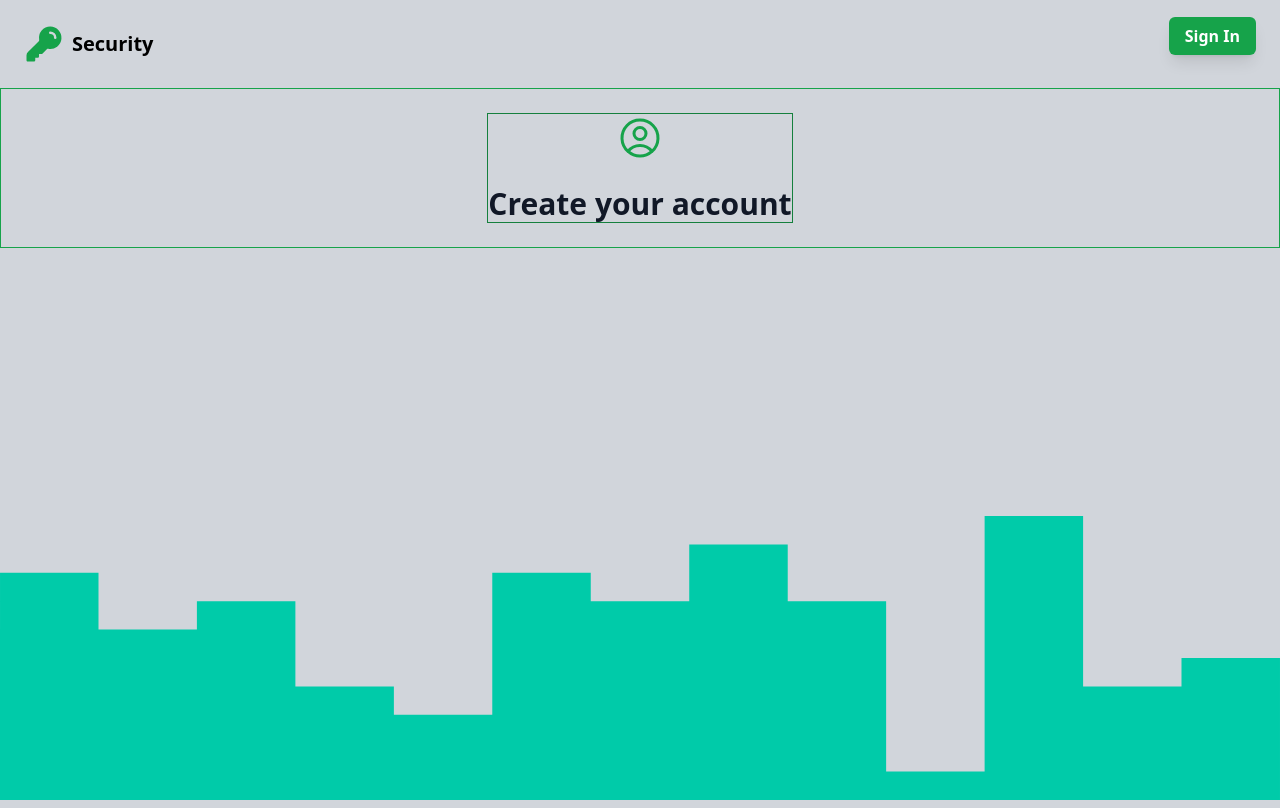
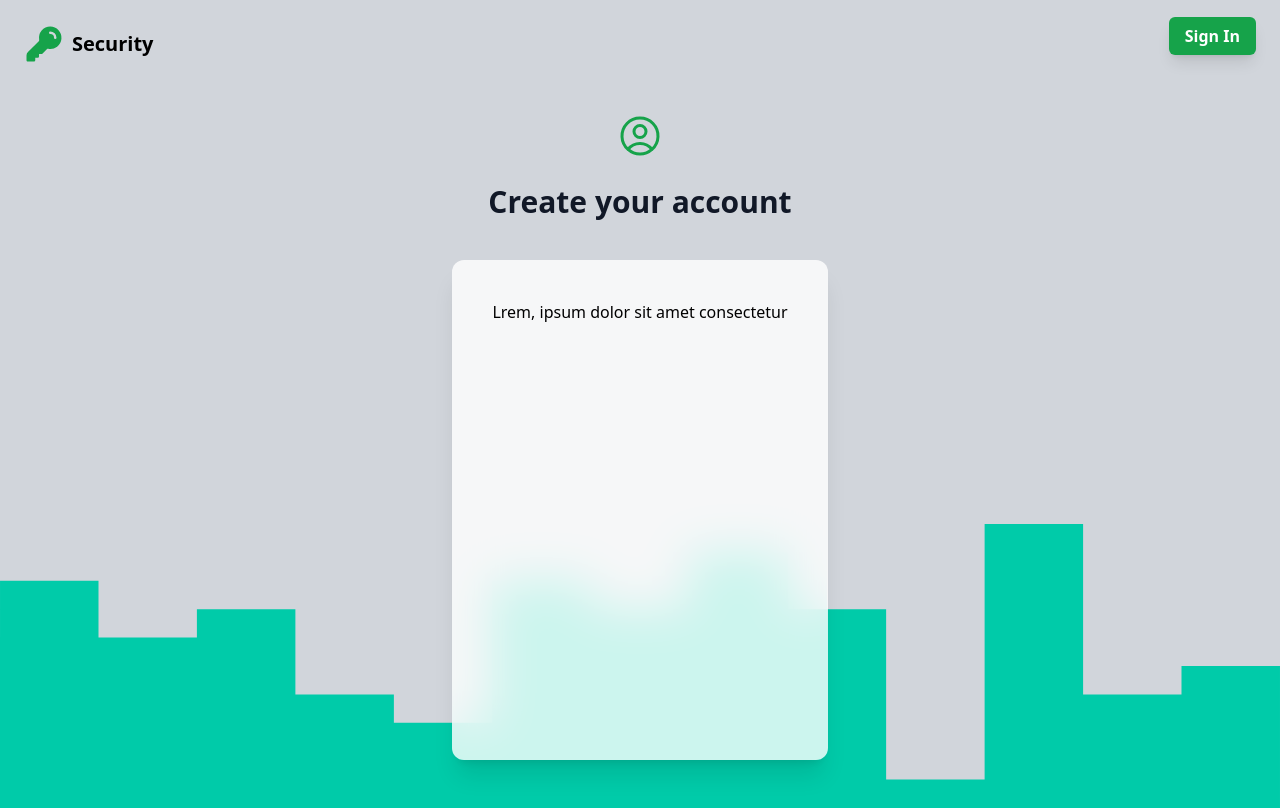
Before and after one commit to vvaxcoder/tailwind-form-example, a website: page index.html in a window 1280 px wide. Drawn offline with Linux system fonts and the light colour scheme.

Commit message:
Star working on form

```diff
--- a/index.html
+++ b/index.html
@@ -37,8 +37,8 @@
       </div>
     </div>
 
-    <div class="flex flex-col justify-center border border-green-600 p-6">
-      <div class="border border-green-700 mx-auto max-w-md">
+    <div class="flex flex-col justify-center p-6 pb-12">
+      <div class="mx-auto max-w-md">
         <svg class="h-12 text-green-600 mx-auto" xmlns="http://www.w3.org/2000/svg" fill="none" viewBox="0 0 24 24" stroke-width="1.5" stroke="currentColor">
           <path stroke-linecap="round" stroke-linejoin="round" d="M17.982 18.725A7.488 7.488 0 0 0 12 15.75a7.488 7.488 0 0 0-5.982 2.975m11.963 0a9 9 0 1 0-11.963 0m11.963 0A8.966 8.966 0 0 1 12 21a8.966 8.966 0 0 1-5.982-2.275M15 9.75a3 3 0 1 1-6 0 3 3 0 0 1 6 0Z" />
         </svg>
@@ -47,7 +47,9 @@
       </div>
 
       <!-- registration form here -->
-      <div></div>
+      <div class="bg-white/80 backdrop-blur-xl p-10 mt-10 mx-auto h-[500px] rounded-xl shadow-xl">
+        Lrem, ipsum dolor sit amet consectetur
+      </div>
     </div>
   </body>
 </html>
```
Also changed, not shown: output.css.
